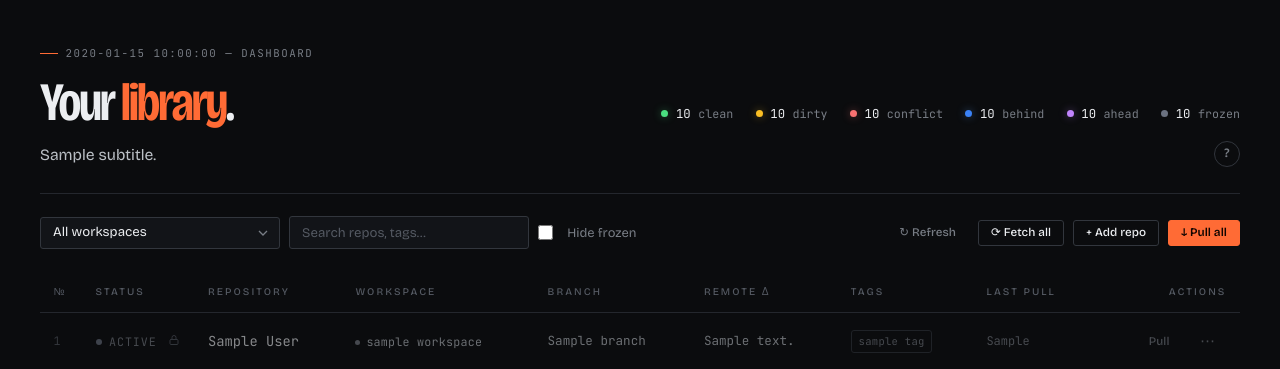
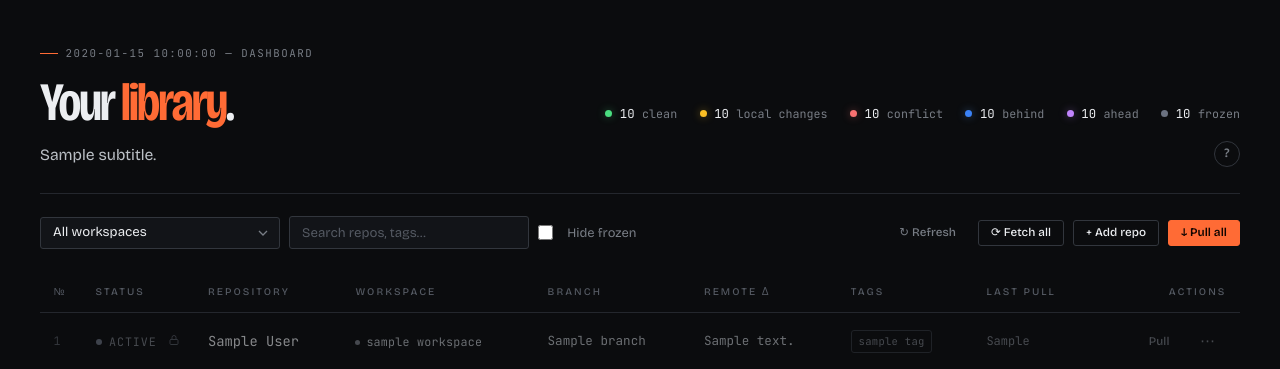
Before and after one commit to rishmadaan/gitstow, a Python web app: template src/gitstow/web/templates/dashboard.html in a window 1280 px wide. Shown: the part 70-439 px from the top of the page. Run offline with Jinja, Linux system fonts and the light colour scheme; the template is opened without the code that fills it: most values are stand-ins (such as "Sample title", 1, 10 or a date in 2020); some libraries are stand-ins or nearby versions.

Commit message:
fix(web): copy sweep — composition wording, honest tooltips, neutral skip heading
Wave 2 final-review batch: replace bare "dirty" copy with composition-aware
wording across the dashboard (metrics strip, legend, subtitle), reword the
ghost Pull tooltip so it no longer claims local changes "may fail" (untracked-
only repos pull fine), and drop the redundant "local changes" qualifier from
the pull-summary skipped heading since each per-repo detail already states why
(composition or diverged). Also aligns SKILL.md and `status --dirty` help text
with the same wording. No classification or pull logic changed.

Co-Authored-By: Claude Fable 5 <noreply@anthropic.com>

```diff
--- a/src/gitstow/cli/status.py
+++ b/src/gitstow/cli/status.py
@@ -67,7 +67,7 @@ def status(
         None, "--owner", help="Filter by owner.",
     ),
     dirty_only: bool = typer.Option(
-        False, "--dirty", help="Show only dirty repos.",
+        False, "--dirty", help="Show only repos with local changes.",
     ),
     output_json: bool = typer.Option(
         False, "--json", "-j", help="JSON output.",
@@ -83,7 +83,7 @@ def status(
     \b
     Examples:
       gitstow status                  # All repos
-      gitstow status --dirty          # Only dirty repos
+      gitstow status --dirty          # Only repos with local changes
       gitstow status --tag ai         # Filter by tag
       gitstow status -w active        # Filter by workspace
     """
--- a/src/gitstow/web/routes/dashboard.py
+++ b/src/gitstow/web/routes/dashboard.py
@@ -128,7 +128,7 @@ def _pull_tooltip(variant: str, status_class: str, behind: int, label: str = "")
         return "Pull disabled — repo is missing on disk or status can't be read."
     # ghost
     if status_class == "dirty":
-        return "Pull available — working tree is dirty; pull may fail. Commit or stash first."
+        return "Pull available — this repo has local changes; modified/staged files will make a bulk pull skip it, untracked-only files won't."
     if status_class == "ahead":
         return "Pull available — nothing behind to pull. You have local commits to push instead."
     return "Pull available — already up to date with the last fetch."
@@ -235,7 +235,7 @@ async def dashboard(
         bits.append(f"{total} {'repo' if total == 1 else 'repos'}")
     bits.append(f"{len(workspaces)} {'workspace' if len(workspaces) == 1 else 'workspaces'}")
     if counts["dirty"]:
-        bits.append(f"{counts['dirty']} dirty")
+        bits.append(f"{counts['dirty']} with local changes")
     if counts["conflict"]:
         bits.append(f"{counts['conflict']} conflict")
     if counts["behind"]:
--- a/src/gitstow/web/templates/dashboard.html
+++ b/src/gitstow/web/templates/dashboard.html
@@ -18,7 +18,7 @@
     <div class="hero-right">
       <div class="metrics-strip">
         {% if counts.clean %}<span class="m" title="{{ counts.clean }} clean — working tree matches HEAD and is in sync with the last fetch"><span class="pip clean"></span><span class="count">{{ '%02d' % counts.clean }}</span> <span class="lbl">clean</span></span>{% endif %}
-        {% if counts.dirty %}<span class="m" title="{{ counts.dirty }} dirty — uncommitted local changes, not yet committed or stashed"><span class="pip dirty"></span><span class="count">{{ '%02d' % counts.dirty }}</span> <span class="lbl">dirty</span></span>{% endif %}
+        {% if counts.dirty %}<span class="m" title="{{ counts.dirty }} with local changes — modified, staged, or untracked files"><span class="pip dirty"></span><span class="count">{{ '%02d' % counts.dirty }}</span> <span class="lbl">local changes</span></span>{% endif %}
         {% if counts.conflict %}<span class="m" title="{{ counts.conflict }} in conflict — dirty AND behind remote, or local and remote have diverged; resolve locally"><span class="pip conflict"></span><span class="count">{{ '%02d' % counts.conflict }}</span> <span class="lbl">conflict</span></span>{% endif %}
         {% if counts.behind %}<span class="m" title="{{ counts.behind }} behind upstream — remote has commits you don't"><span class="pip behind"></span><span class="count">{{ '%02d' % counts.behind }}</span> <span class="lbl">behind</span></span>{% endif %}
         {% if counts.ahead %}<span class="m" title="{{ counts.ahead }} ahead of upstream — you have local commits not yet pushed"><span class="pip ahead"></span><span class="count">{{ '%02d' % counts.ahead }}</span> <span class="lbl">ahead</span></span>{% endif %}
@@ -111,7 +111,7 @@
           <dt><span class="status status-clean"><span class="dot"></span>clean</span></dt>
           <dd>Working tree matches HEAD; no uncommitted changes. In sync with your last fetch.</dd>
 
-          <dt><span class="status status-dirty"><span class="dot"></span>dirty</span></dt>
+          <dt><span class="status status-dirty"><span class="dot"></span>local changes</span></dt>
           <dd>Uncommitted local changes — the label shows the composition (modified/staged/untracked). Commit or stash modified/staged work before pulling. Untracked-only repos can still pull.</dd>
 
           <dt><span class="status status-conflict"><span class="dot"></span>conflict</span></dt>
--- a/src/gitstow/web/templates/partials/pull_summary.html
+++ b/src/gitstow/web/templates/partials/pull_summary.html
@@ -19,7 +19,7 @@
   </div>
   {% if summary.skipped_local %}
   <details style="margin-top: 0.85rem;">
-    <summary>View skipped — local changes ({{ summary.skipped_local|length }})</summary>
+    <summary>View skipped ({{ summary.skipped_local|length }})</summary>
     <ul style="margin: 0.5rem 0 0; padding-left: 1.2rem; color: var(--text-soft); font-size: 0.86rem;">
       {% for s in summary.skipped_local %}
       <li><code>{{ s.key }}</code> — {{ s.detail }}</li>
```
Also changed, not shown: src/gitstow/skill/SKILL.md (+2 -2 lines), tests/test_serve.py (+2 -2 lines).
